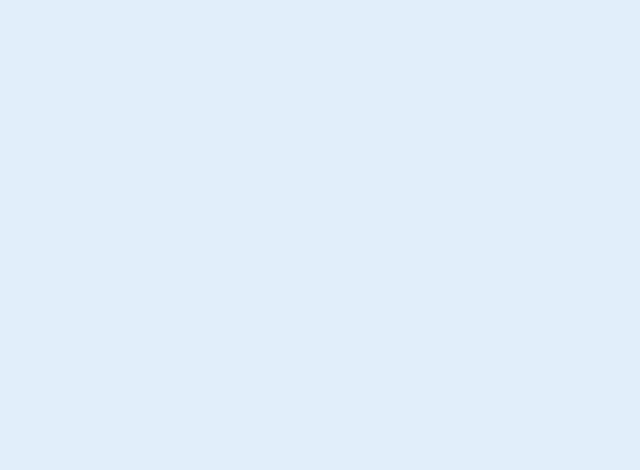
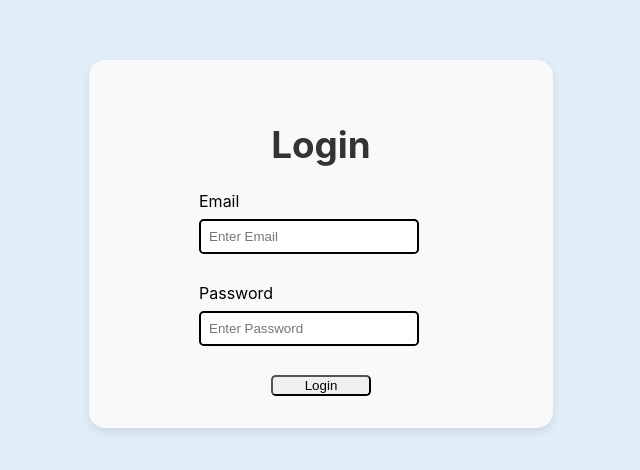
Before and after one commit to CSID-DGU/2024-1-SCS4031-01-sososo-3, a React (Create React App) app in the folder frontend/: page /login in a window 1280 px wide. Before the commit this address had no page. Shown: the part 156-626 px from the top of the page, without its empty margins (319-959 px from the left). Built offline with nearby package versions, Linux system fonts and the light colour scheme.

Commit message:
[KMS]add_로그인라우팅

```diff
--- a/frontend/src/App.js
+++ b/frontend/src/App.js
@@ -1,23 +1,25 @@
 // App.js
 import React from 'react';
-import { BrowserRouter as Router, Route, Routes } from 'react-router-dom';
+import { BrowserRouter as Router, Route, Routes, Navigate} from 'react-router-dom';
 import MainPage from './pages/main/MainPage';
-import TeamPage from './pages/team/TeamPage'
-import DivisionPage from './pages/division/DivisionPage'
-import DirectorPage from './pages/director/DirectorPage'
+import TeamPage from './pages/team/TeamPage';
+import DivisionPage from './pages/division/DivisionPage';
+import DirectorPage from './pages/director/DirectorPage';
+import Login from './pages/Login';
 import './App.css';
 
 
 const App = () => {
   return (
     <Router>
-      <div className="app">
+      <div>
         <Routes>
-          <Route path="/" element={<MainPage />} />{/* MainPage 라우팅 추가 */}
+          <Route path="/" element={<Navigate to="/login" />} /> {/* 기본 경로로 접근 시 login 페이지로 리디렉션 */}
+          <Route path="/login" element={<Login />} />
+          <Route path="/main" element={<MainPage />} />{/* MainPage 라우팅 추가 */}
           <Route path="/team" element={<TeamPage />} /> {/* TeamPage 라우팅 추가 */}
           <Route path="/division" element={<DivisionPage />} /> {/* DivisionPage 라우팅 추가 */}
           <Route path="/director" element={<DirectorPage />} /> {/* DirectorPage 라우팅 추가 */}
-
           <Route path="/director/4" element={<DivisionPage />} /> {/* 시스템영업본부 라우팅 추가*/}
           <Route path="/division/2" element={<TeamPage />} /> {/* 시스템영업1팀 라우팅 추가*/}
           <Route path="/team/:id" element={<MainPage />} /> {/* 사원페이지 라우팅 추가*/}
```
